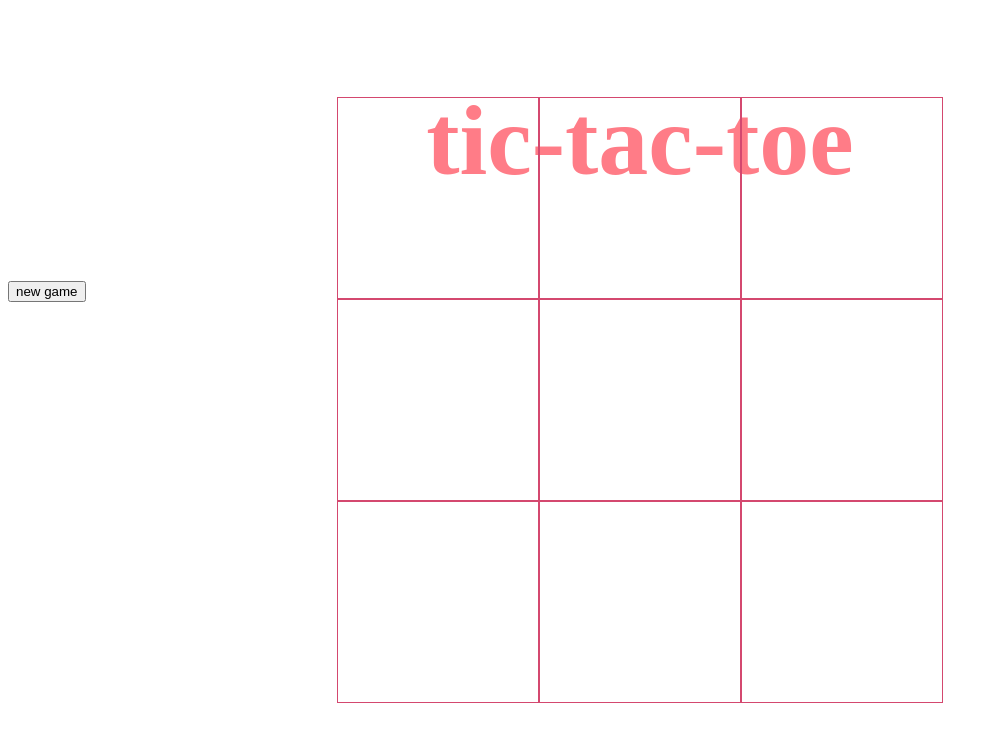
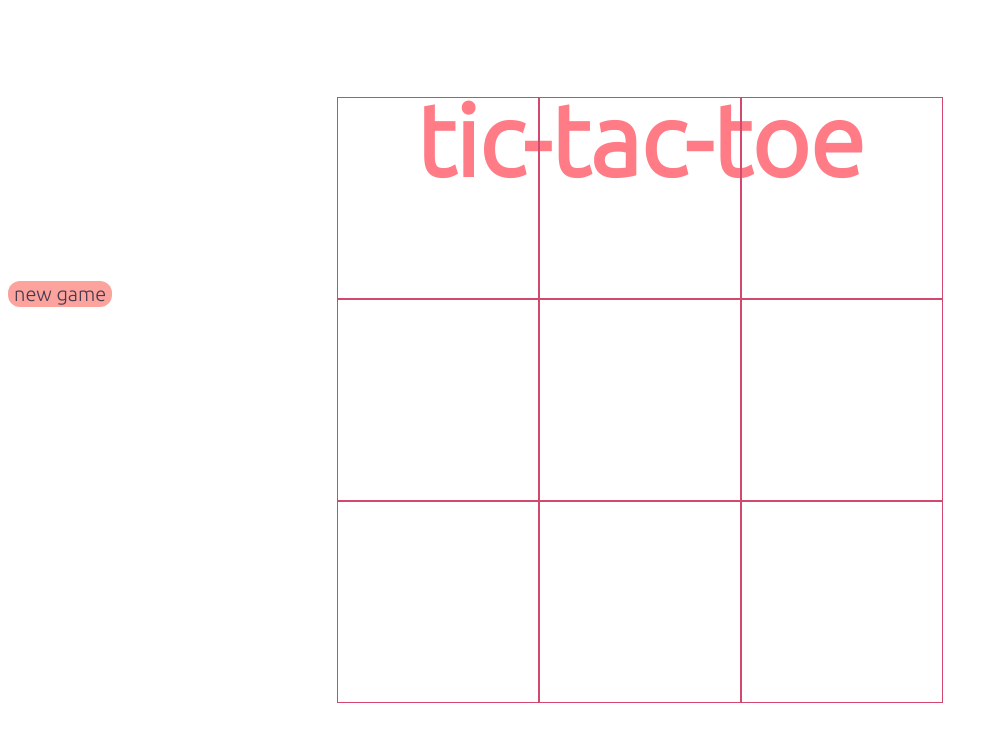
Before and after one commit to pinkfroggie/First-Milestone-Project-2-Electric-Boogaloo, a plain HTML site: page index.html in a window 1280 px wide. Shown: the whole page, without its empty margins (0-998 px from the left). Drawn offline with Linux system fonts and the light colour scheme.

Commit message:
played around with the button

```diff
--- a/index.html
+++ b/index.html
@@ -5,6 +5,9 @@
     <meta http-equiv="X-UA-Compatible" content="IE=edge">
     <meta name="viewport" content="width=device-width, initial-scale=1.0">
     <link rel="stylesheet" href="styles.css">
+    <link rel="preconnect" href="https://fonts.googleapis.com">
+    <link rel="preconnect" href="https://fonts.gstatic.com" crossorigin>
+    <link href="https://fonts.googleapis.com/css2?family=Ubuntu:wght@300&display=swap" rel="stylesheet">
     <title>Document</title>
 </head>
 <body>
@@ -27,6 +30,7 @@
             <div class="cell" data-cell></div>
         </div>
 
+        <!-- button to restart the game -->
         <h2 class="game-over"></h2>
         <button class="new-game">new game</button>
     </section>
--- a/styles.css
+++ b/styles.css
@@ -6,6 +6,7 @@ https://www.colourlovers.com/palette/1465585/Dont_Call_Me_Baby*/
     color: #FF7C87;
     font-size: 100px;
     text-align: center;
+    font-family: ubuntu;
 }
 
 /* help for styling the board came from here https://www.webtips.dev/tic-tac-toe-in-javascript */
@@ -25,3 +26,13 @@ to be the simplest(?) way to make a grid without using a flexbox but also still
     width: 200px;
     height: 200px;
 }
+
+.new-game {
+    background-color: #FCA39D;
+    border: none;
+    border-radius: 12px;
+    text-align: center;
+    font-size: 20px;
+    font-family: ubuntu;
+    color: #473A4E;
+}
```
